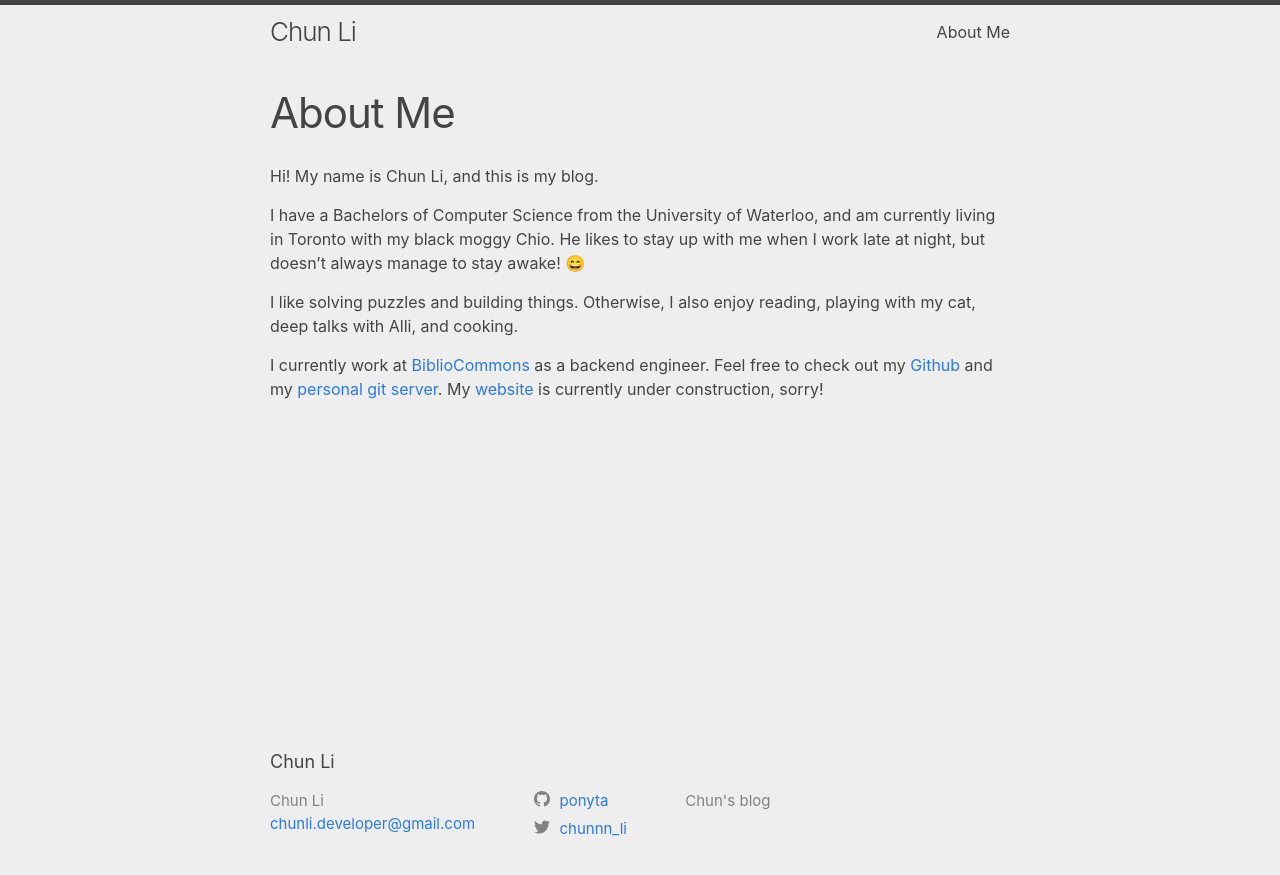
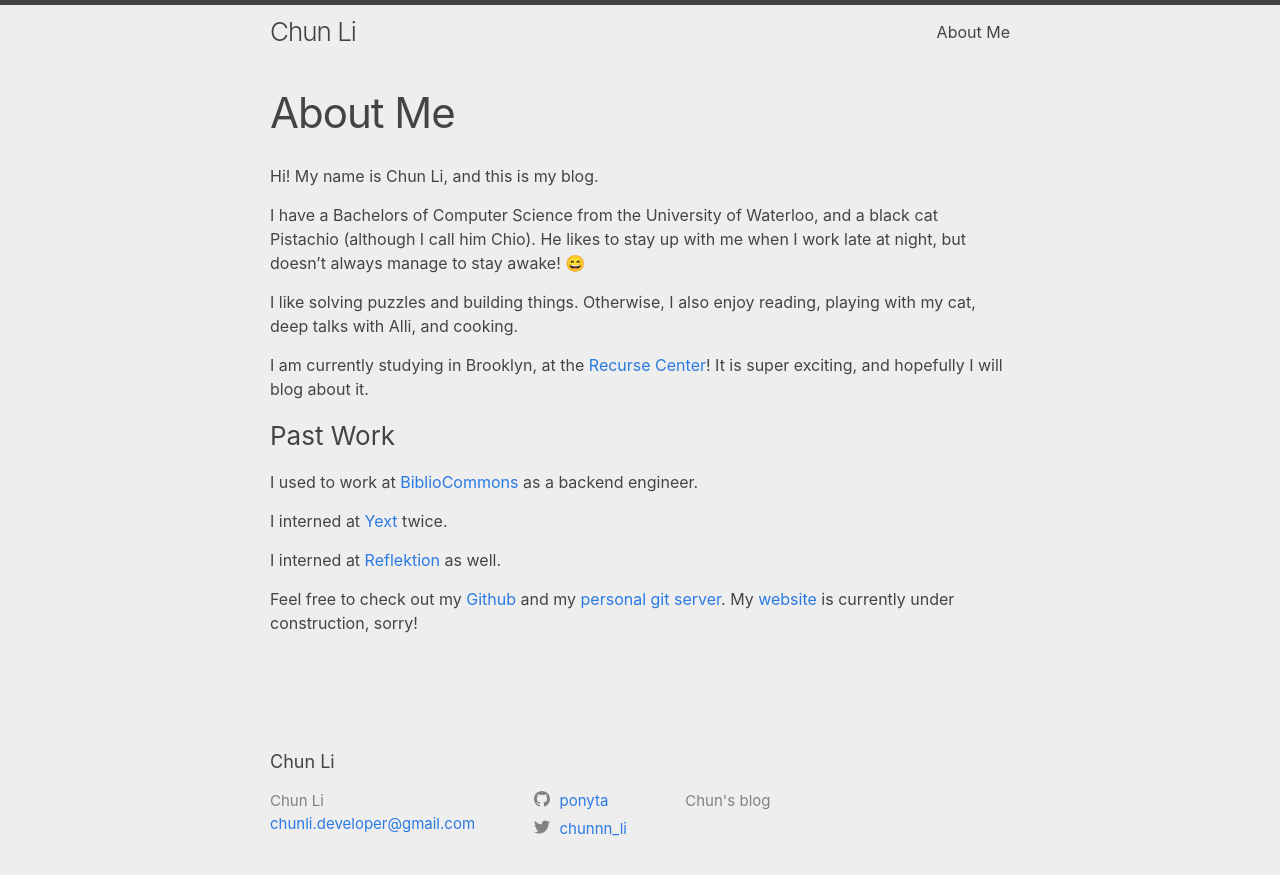
Before and after one commit to ponyta/ponyta.github.io, a Jekyll site: the page built from about.md, in a window 1280 px wide. Shown: the top 875 px of the page. Built offline with Jekyll 4.4.1, drawn with Linux system fonts in a browser that asks for light colours; emoji names are drawn with the system emoji font.

Commit message:
Updating about me page.

```diff
--- a/about.md
+++ b/about.md
@@ -6,15 +6,27 @@ permalink: /about/
 
 Hi! My name is Chun Li, and this is my blog.
 
-I have a Bachelors of Computer Science from the University of Waterloo, and am
-currently living in Toronto with my black moggy Chio. He likes to stay up with
-me when I work late at night, but doesn't always manage to stay awake! :smile:
+I have a Bachelors of Computer Science from the University of Waterloo,
+and a black cat Pistachio (although I call him Chio). He likes to stay up
+with me when I work late at night, but doesn't always manage to stay
+awake! :smile:
 
 I like solving puzzles and building things. Otherwise, I also enjoy
 reading, playing with my cat, deep talks with Alli, and cooking.
 
-I currently work at [BiblioCommons](https://www.bibliocommons.com/) as
-a backend engineer. Feel free to check out my
-[Github](https://www.github.com/ponyta) and my [personal git
-server](https://git.chunli.me). My [website](https://chunli.me) is
-currently under construction, sorry!
+I am currently studying in Brooklyn, at the [Recurse
+Center](https://www.recurse.com)! It is super exciting, and hopefully
+I will blog about it.
+
+### Past Work
+
+I used to work at [BiblioCommons](https://www.bibliocommons.com/) as
+a backend engineer.
+
+I interned at [Yext](https://www.yext.com) twice.
+
+I interned at [Reflektion](http://www.reflektion.com) as well.
+
+Feel free to check out my [Github](https://www.github.com/ponyta) and my
+[personal git server](https://git.chunli.me). My
+[website](https://chunli.me) is currently under construction, sorry!
```
